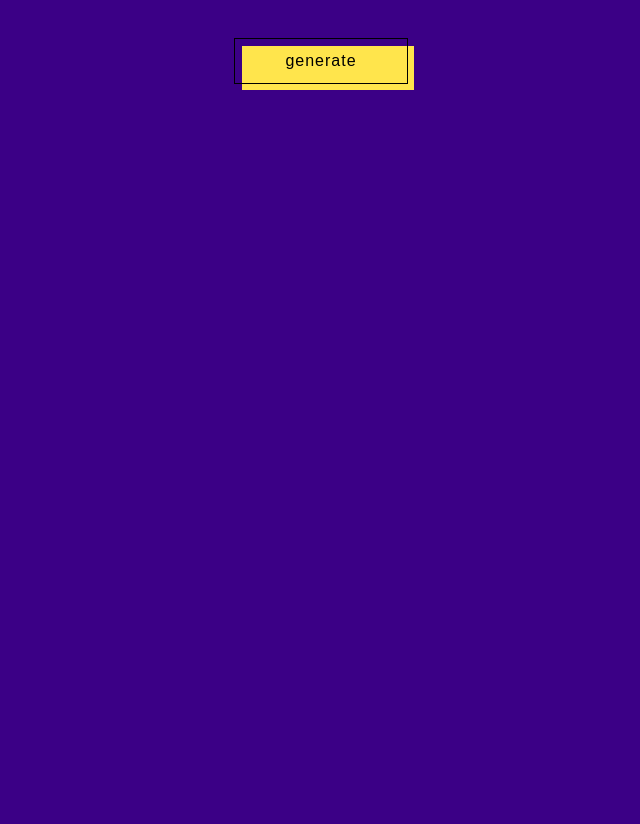
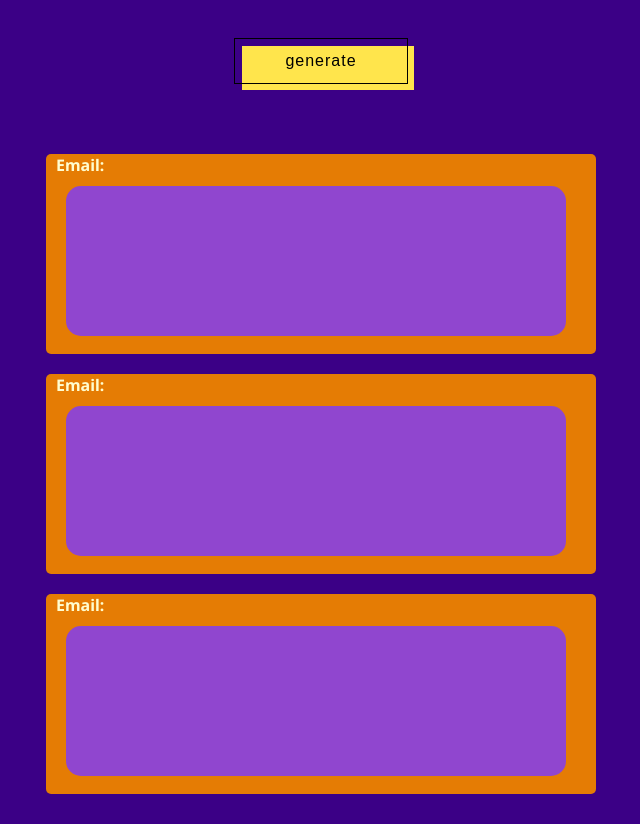
Before and after one commit to Dheena5248D/dmail, a React (Create React App) app: page / in a window 1280 px wide. Shown: the part 1325-2149 px from the top of the page, without its empty margins (319-959 px from the left). Before the commit the page ends 1415 px from the top, so only its background shows below. Built offline with nearby package versions, Linux system fonts and the light colour scheme.

Commit message:
page3 html & css

```diff
--- a/src/App.css
+++ b/src/App.css
@@ -65,3 +65,34 @@ text-decoration: dashed;
     padding: 13px 50px 13px;
   }
 }
+
+#p3{
+    display: flex;
+    justify-content: center;
+    align-items: center;
+    padding: 30px;
+    flex-direction: column;
+}
+
+.gen_mail{
+
+  margin-top: 20px;
+  height:200px;
+  width: 550px;
+  background-color: #E57C04;
+  color: #fffdcf;
+  border-radius: 5px;
+}
+.in_gen_mail{
+  margin:10px 10px 10px 20px;
+  margin-bottom: 25px;
+  height:150px;
+  width: 500px;
+  background-color: #9046CF;
+  border-radius: 15px;
+}
+
+.em_txt{
+  margin-left: 10px;
+  margin-top: 90px;
+}
--- a/src/App.js
+++ b/src/App.js
@@ -55,18 +55,39 @@ return(
       <textarea style={{borderRadius:"10px"}} id="mailInput" name="input" rows="6" cols="90"></textarea>
     </div>
     <div style={{display:"flex", justifyContent:"center", marginTop:"20px"}}>
-    <button id="gen_butt" className="button-52" type="button" style={{display:"flex", justifyContent:"center", marginTop:"20px"}}>generate</button>
+    <button id="gen_butt" className="button-52" type="button" style={{display:"flex", justifyContent:"center", marginTop:"20px", marginBottom:"20px"}}>generate</button>
     </div>
   </section>
 )
 }
 
+const Page3 =()=>{
+  return(
+    <section id="page3">
+        <div id="p3">
+          <div className="gen_mail">
+            <a className="em_txt">Email:</a><a id="mailId1"></a>
+            <div className="in_gen_mail"></div>
+          </div>
+          <div className="gen_mail">
+          <a className="em_txt">Email:</a><a id="mailId2"></a>
+          <div className="in_gen_mail"></div>
+          </div>
+          <div className="gen_mail">
+          <a  className="em_txt">Email:</a><a id="mailId3"></a>
+          <div className="in_gen_mail"></div>
+          </div>
+        </div>
+    </section>
 
+  )
+}
 const App = () =>{
   return(
     <div>
 <Page1 />
 <Page2 />
+<Page3 />
 </div>
 )
 }
```
